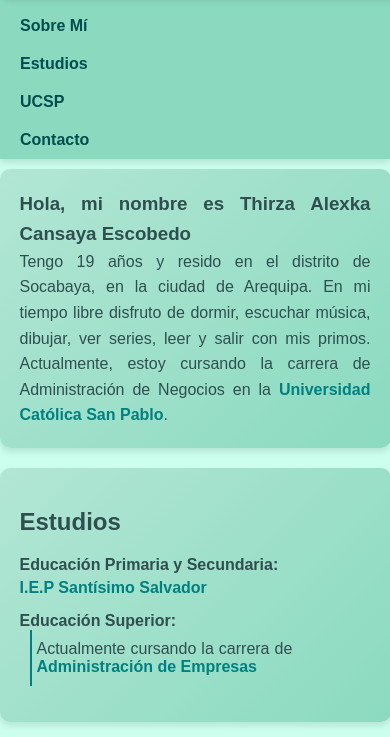
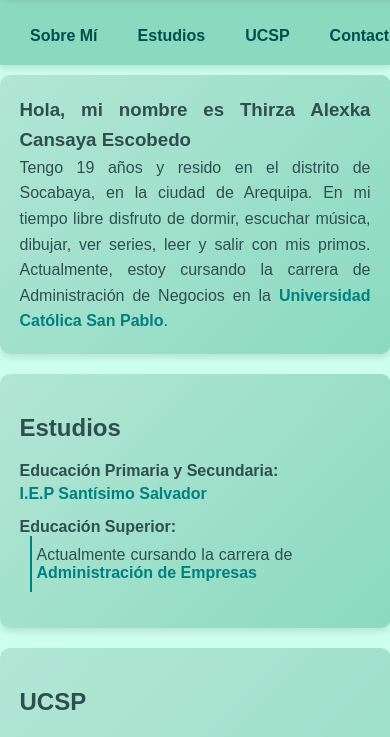
Before and after one commit to ThirzaAlexkaCansayaEscobedo/ThirzaCansaya, a plain HTML site: page index.html in a window 390 px wide. Shown: the part 103-840 px from the top of the page. Drawn offline with Linux system fonts and the light colour scheme.

Commit message:
Update index.html

```diff
--- a/index.html
+++ b/index.html
@@ -52,22 +52,28 @@
         }
         nav {
             display: flex;
+           flex-wrap: nowrap;
             justify-content: flex-start;
             gap: 20px;
             padding: 10px 20px;
             background-color: #8bdac0;
+            overflow-x: auto;
+            white-space: nowrap;
+            -webkit-overflow-scrolling: touch;
         }
 
         nav a {
-           margin-right: 20px;
+            flex: 0 0 auto; /* evita que se compriman */
             color: #004d4d;
             text-decoration: none;
             font-weight: bold;
+            padding: 10px 10px;
         }
+
        @media (max-width: 768px) {
        nav {
-                flex-direction: column;
-                align-items: flex-start;
+       justify-content: flex-start;
+           }
         }
 
             h1 {
```
Lines whose indentation alone changed are shown as unchanged.
